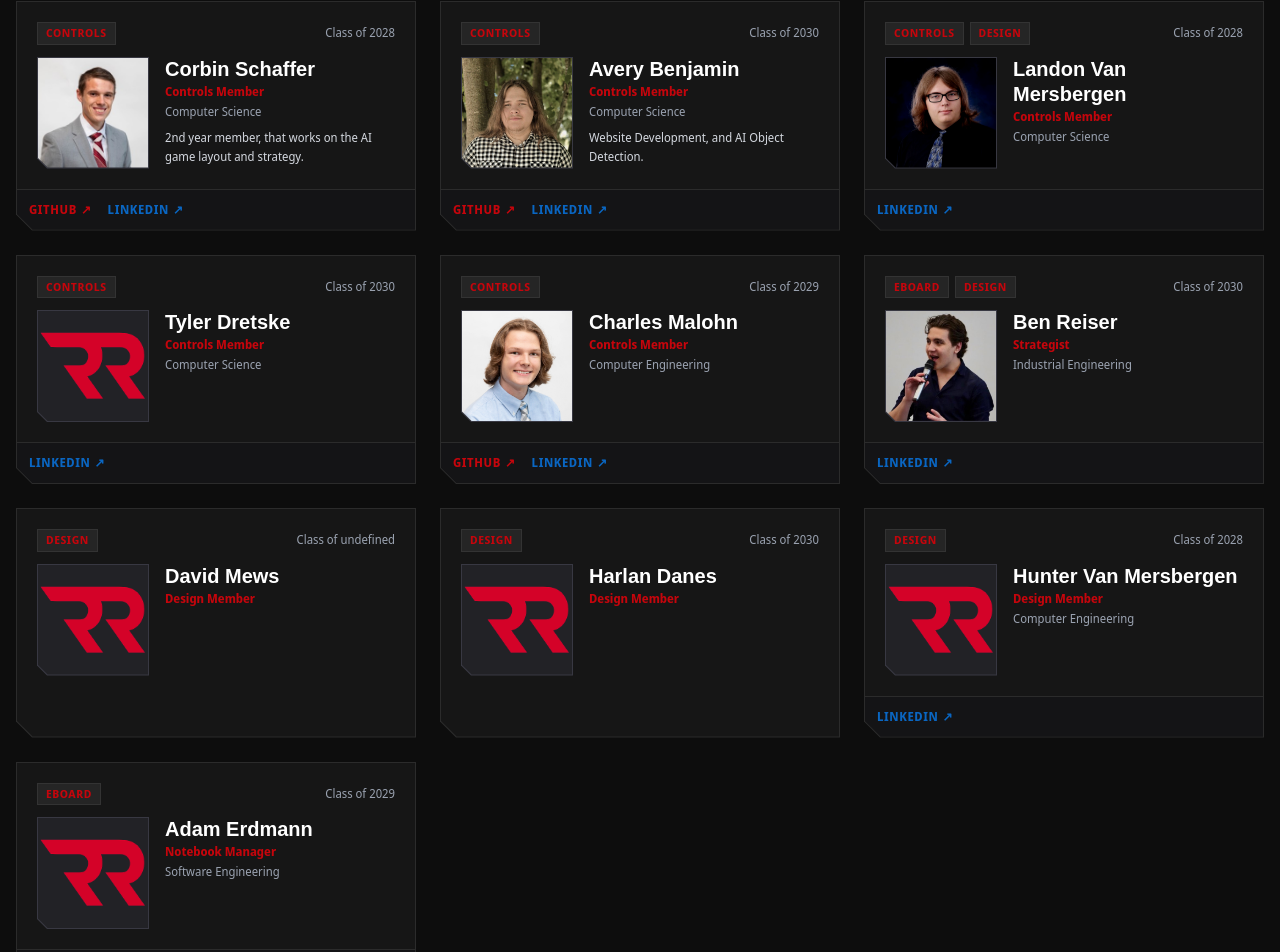
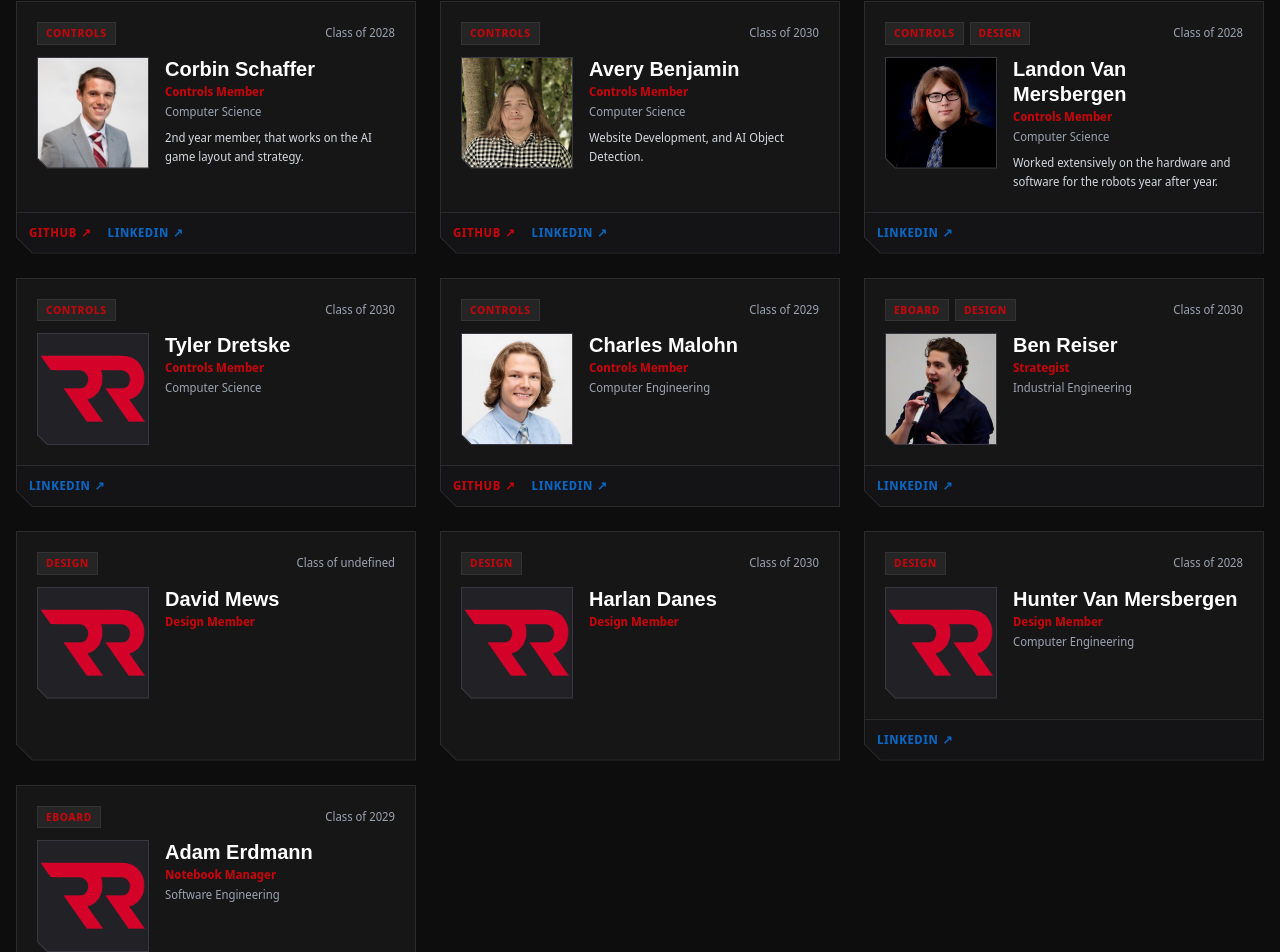
Before and after one commit to msoe-vex/vex-website, a Next.js app: page /members in a window 1280 px wide. Shown: the part 920-1872 px from the top of the page. Built offline with nearby package versions, Linux system fonts and the light colour scheme; a web font is replaced by a local one.

Commit message:
Update app/data/members.ts via Dashboard

```diff
--- a/app/data/members.ts
+++ b/app/data/members.ts
@@ -119,7 +119,8 @@ export const members: Member[] = [
         gradYear: 2028,
         major: "Computer Science",
         image: "/members/landon-van-mersbergen.png",
-        linkedin: "https://www.linkedin.com/in/landon-van-mersbergen/"
+        linkedin: "https://www.linkedin.com/in/landon-van-mersbergen/",
+        contributions: "Worked extensively on the hardware and software for the robots year after year. "
     },
 {
         id: "tyler-dretske",
```
